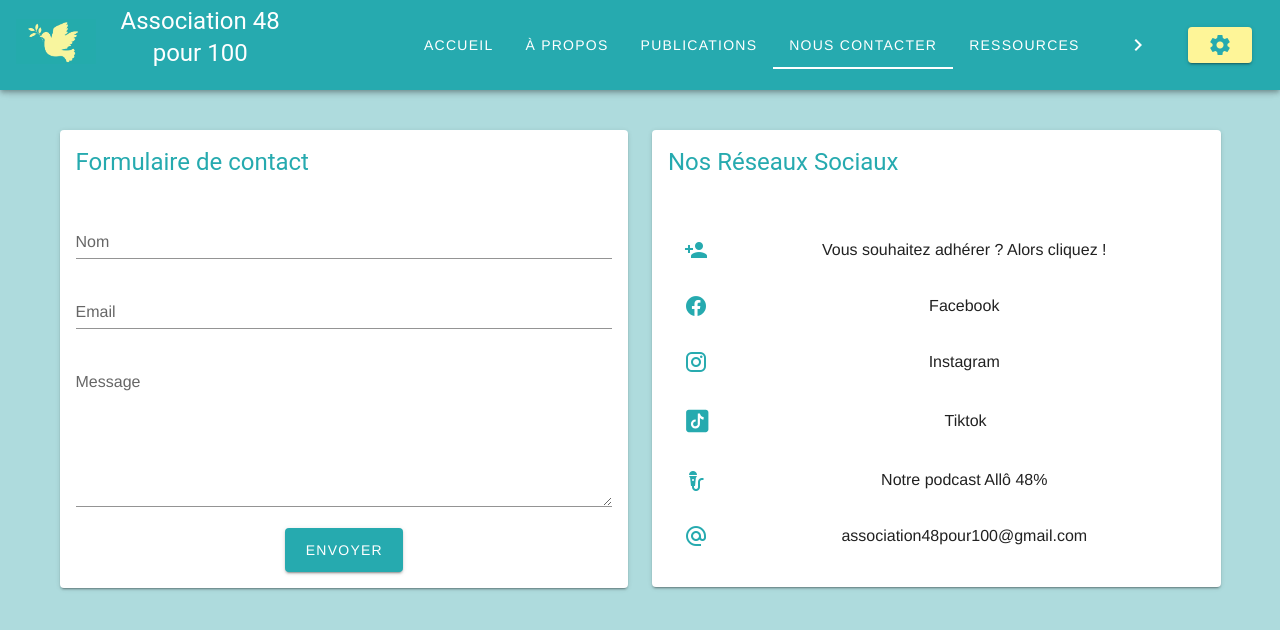
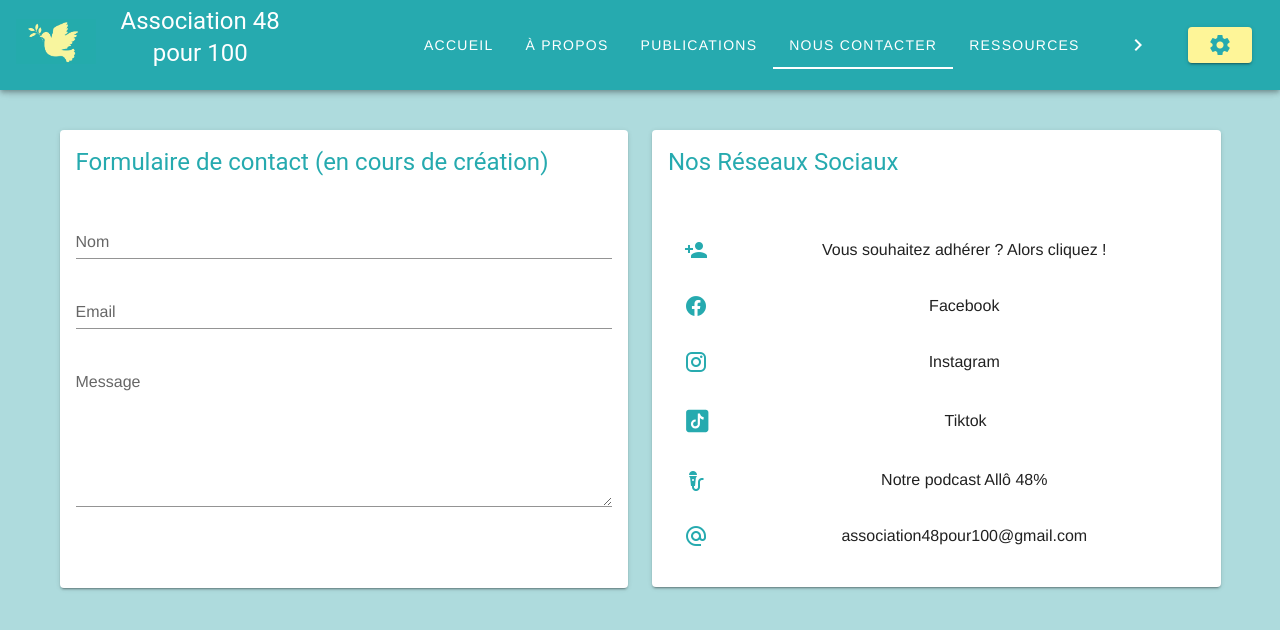
Before and after one commit to timolef/48_front, a Vue app: page /contact in a window 1280 px wide. Shown: the top 630 px of the page. Built offline with nearby package versions, Linux system fonts and the light colour scheme.

Commit message:
contact disabled

```diff
--- a/src/components/ContactPage.vue
+++ b/src/components/ContactPage.vue
@@ -4,13 +4,13 @@
         <v-row class="mt-4">
           <v-col cols="12" md="6">
             <v-card>
-              <v-card-title class="headline">Formulaire de contact</v-card-title>
+              <v-card-title class="headline">Formulaire de contact (en cours de création)</v-card-title>
               <v-card-text>
                 <v-form @submit.prevent="submitForm">
                   <v-text-field v-model="name" label="Nom" required></v-text-field>
                   <v-text-field v-model="email" label="Email" required></v-text-field>
                   <v-textarea  v-model="message" rows="5" class="messageZone" label="Message" required></v-textarea>
-                  <v-btn color="#26AAAF" dark large type="submit">Envoyer</v-btn>
+                  <v-btn color="#26AAAF" dark large disabled type="submit">Envoyer</v-btn>
                 </v-form>
               </v-card-text>
             </v-card>
```
